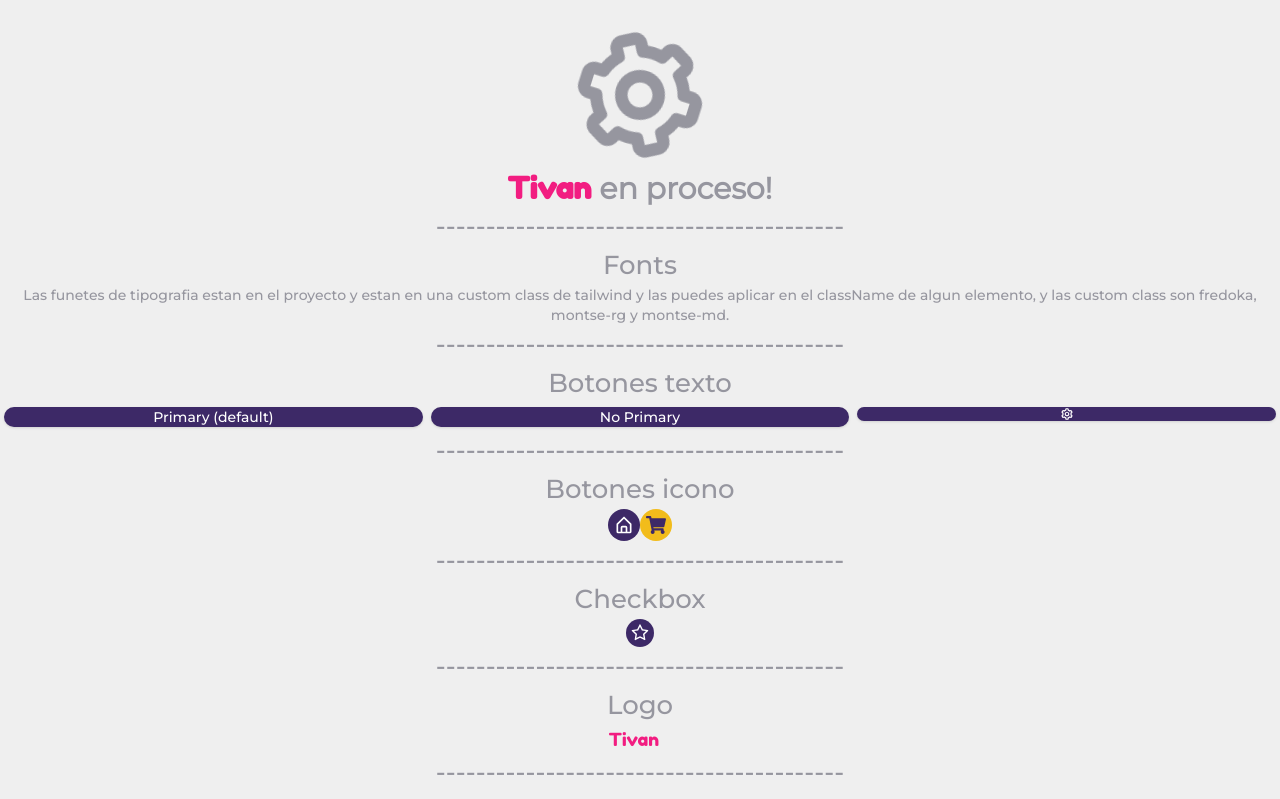
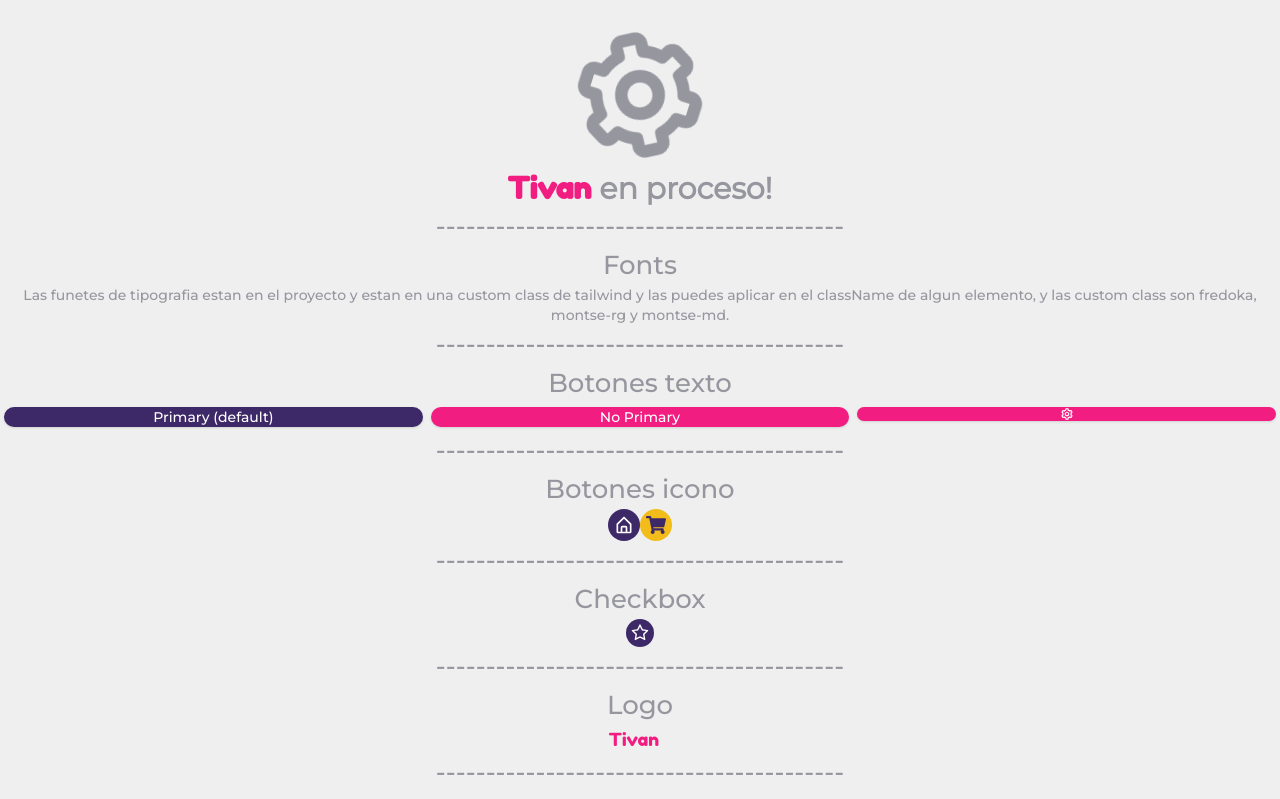
Before and after one commit to odonML/tivan-frontend, a React (Create React App) app: page / in a window 1280 px wide. Shown: the top 799 px of the page. Built offline with nearby package versions, Linux system fonts and the light colour scheme.

Commit message:
remove classnames

```diff
--- a/src/components/shared/ButtonText.js
+++ b/src/components/shared/ButtonText.js
@@ -4,13 +4,14 @@ function ButtonText({
   id = null,
   children = null,
   type = true,
+  hover = true,
+  primary = true,
   flex = "flex",
   flexDirection = "flex-row",
   alingItem = "items-center",
   justifyContent = "justify-center",
   radio = "rounded-full",
   fontSize = "text-base",
-  color = "bg-purple-0",
   txColor = "text-white",
   transitionTaiming = "ease-out",
   transitionDuration = "duration-300",
@@ -26,7 +27,19 @@ function ButtonText({
       type={type ? "button" : "submit"}
       className={`w-full h-fit m-1 shadow hover:shadow-md md:text-md sm:text-sm hover:outline-1 hover:bg-transparent
       ${flex} ${flexDirection} ${alingItem} ${justifyContent} ${radio}
-      ${txColor} ${fontSize} ${transitionTaiming} ${transitionDuration} ${color}`}
+      ${txColor} ${fontSize} ${transitionTaiming} ${transitionDuration} ${
+        primary
+          ? `bg-purple-0 ${
+              hover
+                ? "hover:text-purple-0 hover:outline hover:outline-purple-0 hover:outline-offset-0 hover:shadow-purple-0/40"
+                : ""
+            }`
+          : `bg-pink-0 ${
+              hover
+                ? "hover:text-pink-0 hover:outline hover:outline-pink-0 hover:outline-offset-0 hover:shadow-pink-0/40"
+                : ""
+            }`
+      }`}
       onClick={(e) => handleClick(e)}
     >
       {children}
```
